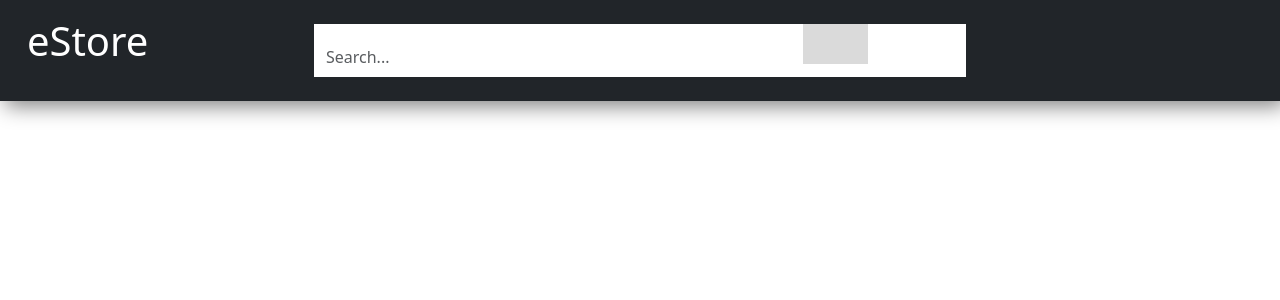
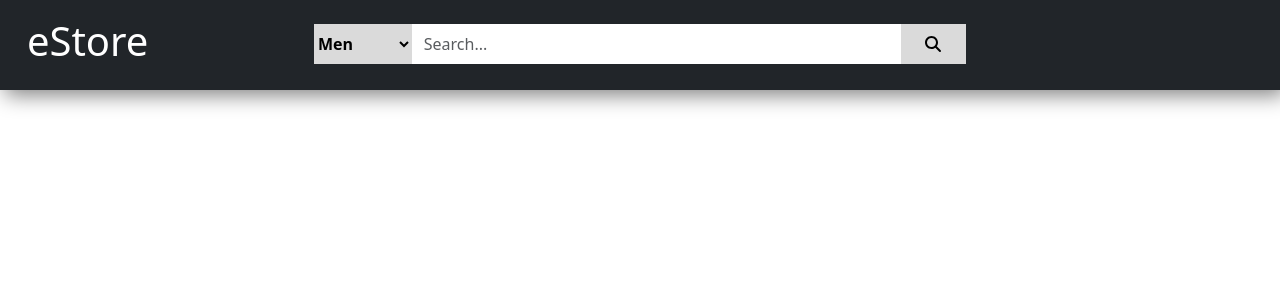
Before and after one commit to Ziad501/Ang_Commerce, an Angular app: page / in a window 1280 px wide. Shown: the top 300 px of the page. Built offline with nearby package versions, Linux system fonts and the light colour scheme.

Commit message:
Added dropdown menu with SCSS styling, updated search bar styles, and installed FontAwesome packages (@fortawesome/angular-fontawesome & @fortawesome/free-solid-svg-icons)

```diff
--- a/package.json
+++ b/package.json
@@ -17,6 +17,8 @@
     "@angular/platform-browser": "^19.2.0",
     "@angular/platform-browser-dynamic": "^19.2.0",
     "@angular/router": "^19.2.0",
+    "@fortawesome/angular-fontawesome": "^1.0.0",
+    "@fortawesome/free-solid-svg-icons": "^6.7.2",
     "bootstrap": "^5.3.3",
     "jquery": "^3.7.1",
     "rxjs": "~7.8.0",
--- a/src/app/app.module.ts
+++ b/src/app/app.module.ts
@@ -4,7 +4,7 @@ import { BrowserModule } from '@angular/platform-browser';
 import { AppRoutingModule } from './app-routing.module';
 import { AppComponent } from './app.component';
 import { HeaderComponent } from './header/header.component';
-
+import { FontAwesomeModule } from '@fortawesome/angular-fontawesome';
 @NgModule({
   declarations: [
     AppComponent,
@@ -12,7 +12,7 @@ import { HeaderComponent } from './header/header.component';
   ],
   imports: [
     BrowserModule,
-    AppRoutingModule
+    AppRoutingModule,FontAwesomeModule
   ],
   providers: [],
   bootstrap: [AppComponent]
--- a/src/app/header/header.component.html
+++ b/src/app/header/header.component.html
@@ -4,11 +4,15 @@
         <h1>eStore</h1>
       </div>
 
-
-    <div class="p-0 my-4 w-50 h-25 bg-white">
+      <div class="p-0 my-4 w-50 h-25 bg-white">
+        <select class="dropdown p-0 m-0">
+          <option>Men</option>
+          <option>Women</option>
+          <option>Kids</option>
+        </select>
         <input class="form-control search-box" placeholder="Search..." />
         <button class="search-button">
-          <!-- <fa-icon [icon]="faSearch"></fa-icon> -->
+          <fa-icon [icon]="faSearch"></fa-icon>
         </button>
       </div>
     </div>
--- a/src/app/header/header.component.scss
+++ b/src/app/header/header.component.scss
@@ -1,15 +1,3 @@
-.header {
-    max-width: 100%;
-    box-shadow: 5px 5px 20px gray;
-}
-
-.brand {
-    color: white;
-    margin-left: 2%;
-    padding: 0.8em;
-    width: 23%;
-}
-
 $search-bar-background-color: #dadada;
 $search-bar-height: 2.5em;
 $search-bar-border: none;
--- a/src/app/header/header.component.ts
+++ b/src/app/header/header.component.ts
@@ -1,5 +1,5 @@
 import { Component } from '@angular/core';
-
+import { faSearch} from '@fortawesome/free-solid-svg-icons';
 
 @Component({
   selector: 'app-header',
@@ -8,5 +8,5 @@ import { Component } from '@angular/core';
   styleUrl: './header.component.scss'
 })
 export class HeaderComponent {
-
+  faSearch = faSearch;
 }
```
Also changed, not shown: 1 other file (tests, documents, lock files or other folders).
